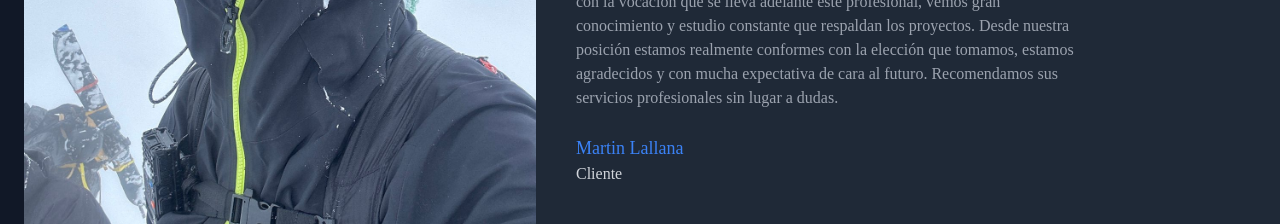
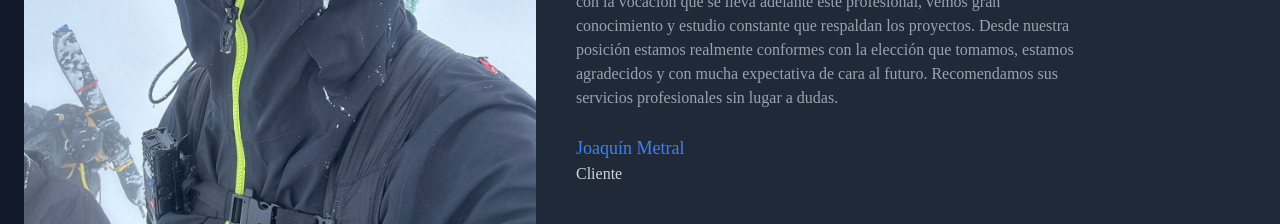
Before and after one commit to franmartos11/AlfonsoWebFinal, a Next.js app: page / in a window 1280 px wide. Shown: the part 6720-6944 px from the top of the page. Built offline with nearby package versions, Linux system fonts and the light colour scheme; what tailwindcss-animated would draw is missing.

Commit message:
change name testimony

```diff
--- a/src/Components/Testimonials/TestimonialsCustom.tsx
+++ b/src/Components/Testimonials/TestimonialsCustom.tsx
@@ -7,7 +7,7 @@ export default function TestimonialsCustom() {
             title: 'Casa en Barrio las Rosas',
             content:
                 'Desde lo personal la relación comercial con Alfonso comenzó en 2020, desde un primer momento los valores, las propuestas y la transparencia fueron grandes motivadores que permitieron llevar adelante la relación. A lo largo del tiempo fuimos viendo como los proyectos avanzaban y se cumplían las expectativas, en algunos casos incluso se superaron. Estamos muy conformes con la vocación que se lleva adelante este profesional, vemos gran conocimiento y estudio constante que respaldan los proyectos. Desde nuestra posición estamos realmente conformes con la elección que tomamos, estamos agradecidos y con mucha expectativa de cara al futuro. Recomendamos sus servicios profesionales sin lugar a dudas.',
-            author: 'Martin Lallana',
+            author: 'Joaquín Metral',
             position: 'Cliente',
             image:
                 '/testimonioImg.jpeg',
```
